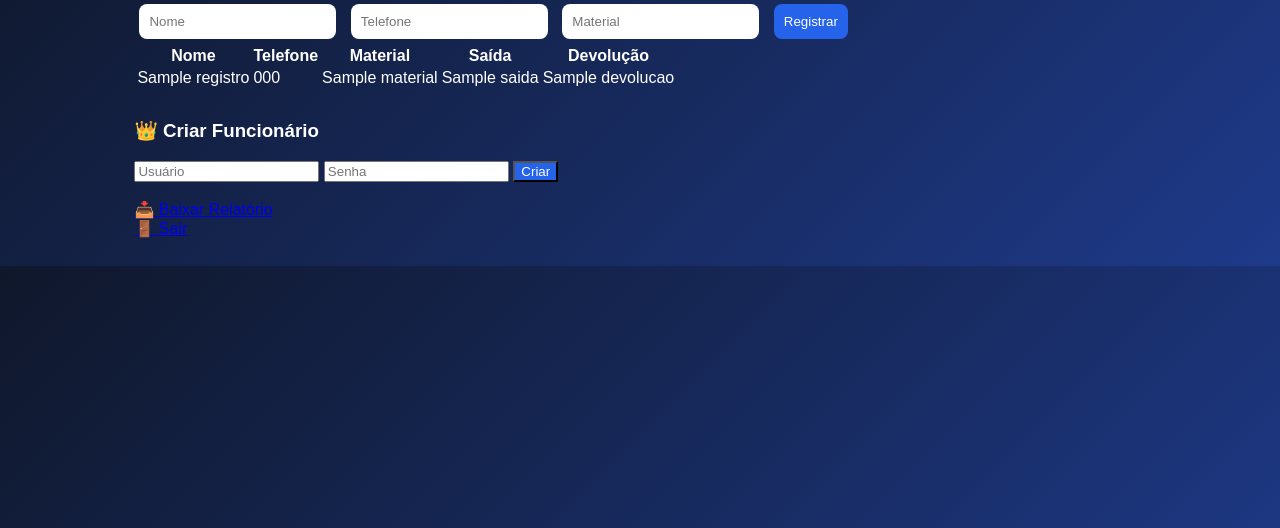
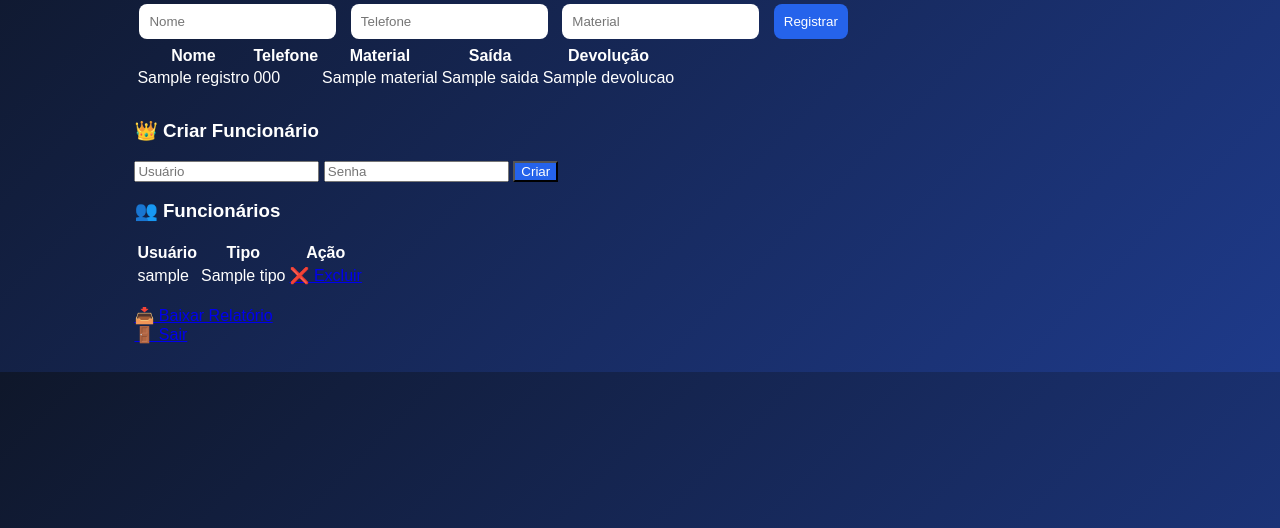
Before and after one commit to jeffteracadjus-netizen/sistema-controle, a Flask app: page /dashboard in a window 1280 px wide. Shown: the part 144-672 px from the top of the page. Run offline with Flask 3, Linux system fonts and the light colour scheme; the visitor is signed in with stand-in values (Sample User, id 1); a database or web service that is not in the repository returns one stand-in record (values such as "Sample title"); some libraries are stand-ins or nearby versions.

Commit message:
sistema completo empresa

```diff
--- a/app.py
+++ b/app.py
@@ -14,12 +14,11 @@ def conectar():
         sslmode='require'
     )
 
-# 🧱 CRIAR TABELAS + AJUSTAR BANCO
+# 🧱 CRIAR / ATUALIZAR BANCO
 def criar_tabelas():
     conn = conectar()
     cursor = conn.cursor()
 
-    # Tabela usuarios (sem tipo inicialmente)
     cursor.execute("""
     CREATE TABLE IF NOT EXISTS usuarios (
         id SERIAL PRIMARY KEY,
@@ -28,12 +27,10 @@ def criar_tabelas():
     )
     """)
 
-    # Adiciona coluna tipo se não existir
     cursor.execute("""
     ALTER TABLE usuarios ADD COLUMN IF NOT EXISTS tipo TEXT DEFAULT 'funcionario'
     """)
 
-    # Tabela registros
     cursor.execute("""
     CREATE TABLE IF NOT EXISTS registros (
         id SERIAL PRIMARY KEY,
@@ -45,14 +42,13 @@ def criar_tabelas():
     )
     """)
 
-    # Cria admin se não existir
+    # ADMIN
     cursor.execute("""
     INSERT INTO usuarios (username, password, tipo)
     VALUES ('admin', '1234', 'admin')
     ON CONFLICT (username) DO NOTHING
     """)
 
-    # Garante que admin sempre seja admin
     cursor.execute("""
     UPDATE usuarios SET tipo='admin' WHERE username='admin'
     """)
@@ -61,7 +57,7 @@ def criar_tabelas():
     cursor.close()
     conn.close()
 
-# 🚨 IMPORTANTE: CHAMA A FUNÇÃO
+# 🔥 CHAMA AO INICIAR
 criar_tabelas()
 
 # 🔐 LOGIN
@@ -75,7 +71,7 @@ def login():
         cursor = conn.cursor()
 
         cursor.execute(
-            "SELECT username, tipo FROM usuarios WHERE username=%s AND password=%s",
+            "SELECT id, username, tipo FROM usuarios WHERE username=%s AND password=%s",
             (username, password)
         )
         user = cursor.fetchone()
@@ -84,8 +80,8 @@ def login():
         conn.close()
 
         if user:
-            session["usuario"] = user[0]
-            session["tipo"] = user[1]
+            session["usuario"] = user[1]
+            session["tipo"] = user[2]
             return redirect("/dashboard")
         else:
             return "Usuário ou senha inválidos"
@@ -97,7 +93,7 @@ def login():
 def registrar():
     return redirect("/")
 
-# 👑 ADMIN CRIA USUÁRIO
+# 👑 CRIAR USUÁRIO
 @app.route("/criar_usuario", methods=["POST"])
 def criar_usuario():
     if session.get("tipo") != "admin":
@@ -125,6 +121,23 @@ def criar_usuario():
 
     return redirect("/dashboard")
 
+# ❌ EXCLUIR USUÁRIO
+@app.route("/excluir_usuario/<int:id>")
+def excluir_usuario(id):
+    if session.get("tipo") != "admin":
+        return "Acesso negado"
+
+    conn = conectar()
+    cursor = conn.cursor()
+
+    cursor.execute("DELETE FROM usuarios WHERE id = %s AND username != 'admin'", (id,))
+    conn.commit()
+
+    cursor.close()
+    conn.close()
+
+    return redirect("/dashboard")
+
 # 📊 DASHBOARD
 @app.route("/dashboard", methods=["GET", "POST"])
 def dashboard():
@@ -134,6 +147,7 @@ def dashboard():
     conn = conectar()
     cursor = conn.cursor()
 
+    # REGISTRO DE MATERIAL
     if request.method == "POST":
         nome = request.form["nome"]
         telefone = request.form["telefone"]
@@ -145,13 +159,18 @@ def dashboard():
         )
         conn.commit()
 
+    # DADOS
     cursor.execute("SELECT nome, telefone, material, saida, devolucao FROM registros")
     dados = cursor.fetchall()
+
+    # USUÁRIOS (ADMIN)
+    cursor.execute("SELECT id, username, tipo FROM usuarios")
+    usuarios = cursor.fetchall()
 
     cursor.close()
     conn.close()
 
-    return render_template("dashboard.html", dados=dados)
+    return render_template("dashboard.html", dados=dados, usuarios=usuarios)
 
 # 📥 RELATÓRIO
 @app.route("/relatorio")
@@ -177,6 +196,7 @@ def logout():
     session.clear()
     return redirect("/")
 
+# 🚀 RODAR LOCAL / RENDER
 if __name__ == "__main__":
     port = int(os.environ.get("PORT", 5000))
     app.run(host="0.0.0.0", port=port)
--- a/templates/dashboard.html
+++ b/templates/dashboard.html
@@ -11,6 +11,7 @@
 
     <p>Usuário: {{ session["usuario"] }}</p>
 
+    <!-- REGISTRO -->
     <form method="POST" class="form">
         <input name="nome" placeholder="Nome" required>
         <input name="telefone" placeholder="Telefone" required>
@@ -18,6 +19,7 @@
         <button>Registrar</button>
     </form>
 
+    <!-- TABELA -->
     <table>
         <tr>
             <th>Nome</th>
@@ -38,7 +40,7 @@
         {% endfor %}
     </table>
 
-    <!-- 👑 ÁREA ADMIN -->
+    <!-- 👑 ADMIN -->
     {% if session["tipo"] == "admin" %}
     <div style="margin-top:30px;">
         <h3>👑 Criar Funcionário</h3>
@@ -48,6 +50,30 @@
             <input name="password" placeholder="Senha" required>
             <button>Criar</button>
         </form>
+
+        <h3>👥 Funcionários</h3>
+
+        <table>
+            <tr>
+                <th>Usuário</th>
+                <th>Tipo</th>
+                <th>Ação</th>
+            </tr>
+
+            {% for u in usuarios %}
+            <tr>
+                <td>{{ u[1] }}</td>
+                <td>{{ u[2] }}</td>
+                <td>
+                    {% if u[1] != 'admin' %}
+                    <a href="/excluir_usuario/{{ u[0] }}" onclick="return confirm('Tem certeza?')">
+                        ❌ Excluir
+                    </a>
+                    {% endif %}
+                </td>
+            </tr>
+            {% endfor %}
+        </table>
     </div>
     {% endif %}
 
```
